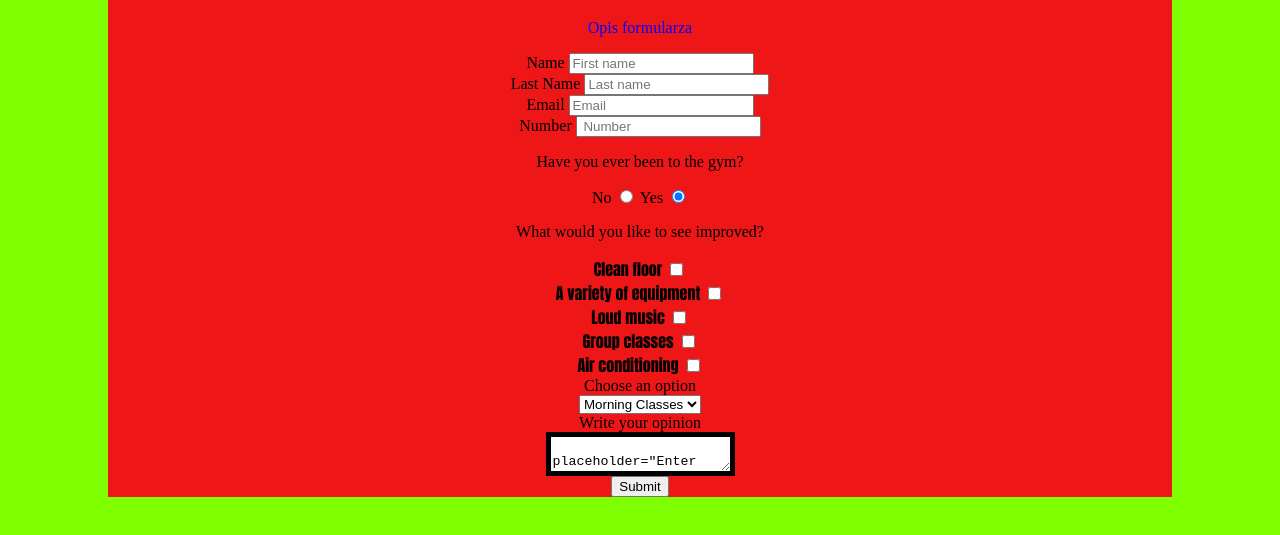
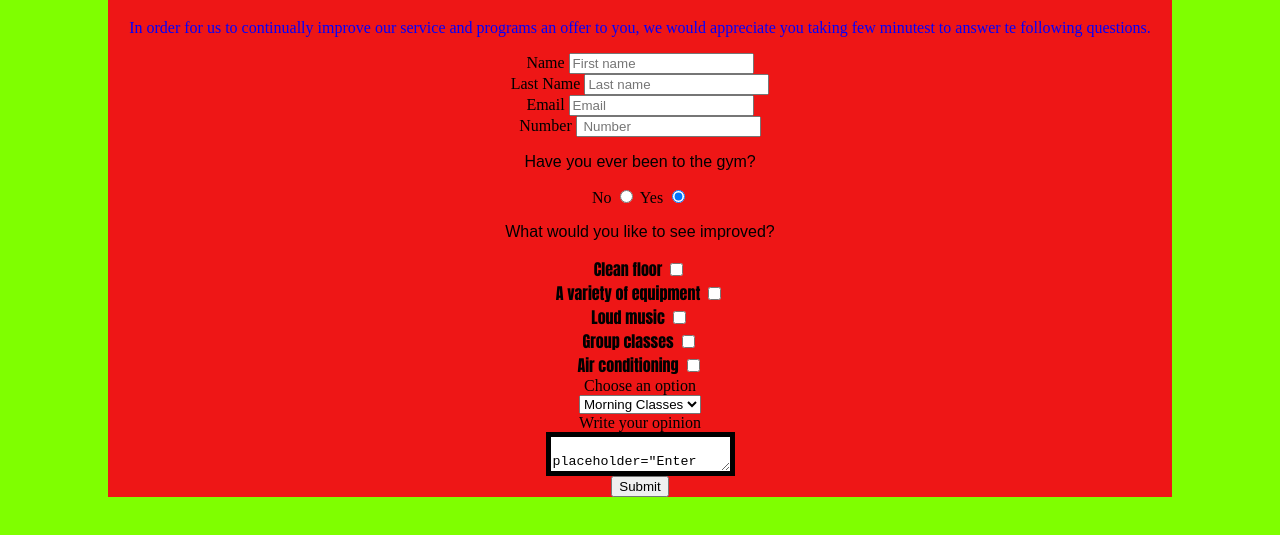
Before and after one commit to MatyldaB94/survey-form, a plain HTML site: page index.html in a window 1280 px wide. Shown: the part 169-704 px from the top of the page. Drawn offline with Linux system fonts and the light colour scheme.

Commit message:
feat: add new text to index.html

```diff
--- a/index.html
+++ b/index.html
@@ -24,7 +24,9 @@
         <header class="title">
             <h1 id="title">Gym Survey</h1>
         </header>
-        <p class="opis-formularza" id="description">Opis formularza</p>
+        <p class="opis-formularza" id="description" class="questions">In order for us to continually improve our service
+            and programs an
+            offer to you, we would appreciate you taking few minutest to answer te following questions. </p>
         <form id="survey-form">
             <div>
                 <label for="name" id="name-label">Name</label>
@@ -43,7 +45,7 @@
                 <input type="number" id="number" placeholder=" Number">
             </div>
             <div>
-                <p>Have you ever been to the gym?</p>
+                <p class="questions">Have you ever been to the gym?</p>
                 <label for="radio-no">
                     No
                 </label>
@@ -52,7 +54,7 @@
                 <input type="radio" name="radio" id="radio-no" placeholder="Number" checked>
             </div>
             <div>
-                <p>What would you like to see improved?</p>
+                <p class="questions">What would you like to see improved?</p>
                 <div>
                     <label class="font" for="clean">Clean floor</label>
                     <input type="checkbox" id="clean" value="clean">
@@ -82,7 +84,7 @@
                 </select>
             </div>
             <div>
-                <label for="opinion">Write your opinion</label>
+                <label for="opinion" class="quesiotns">Write your opinion</label>
                 <textarea class="centered textarea" id="opinion" name="comment">
                     placeholder="Enter your comment here..."></textarea>
 
```
